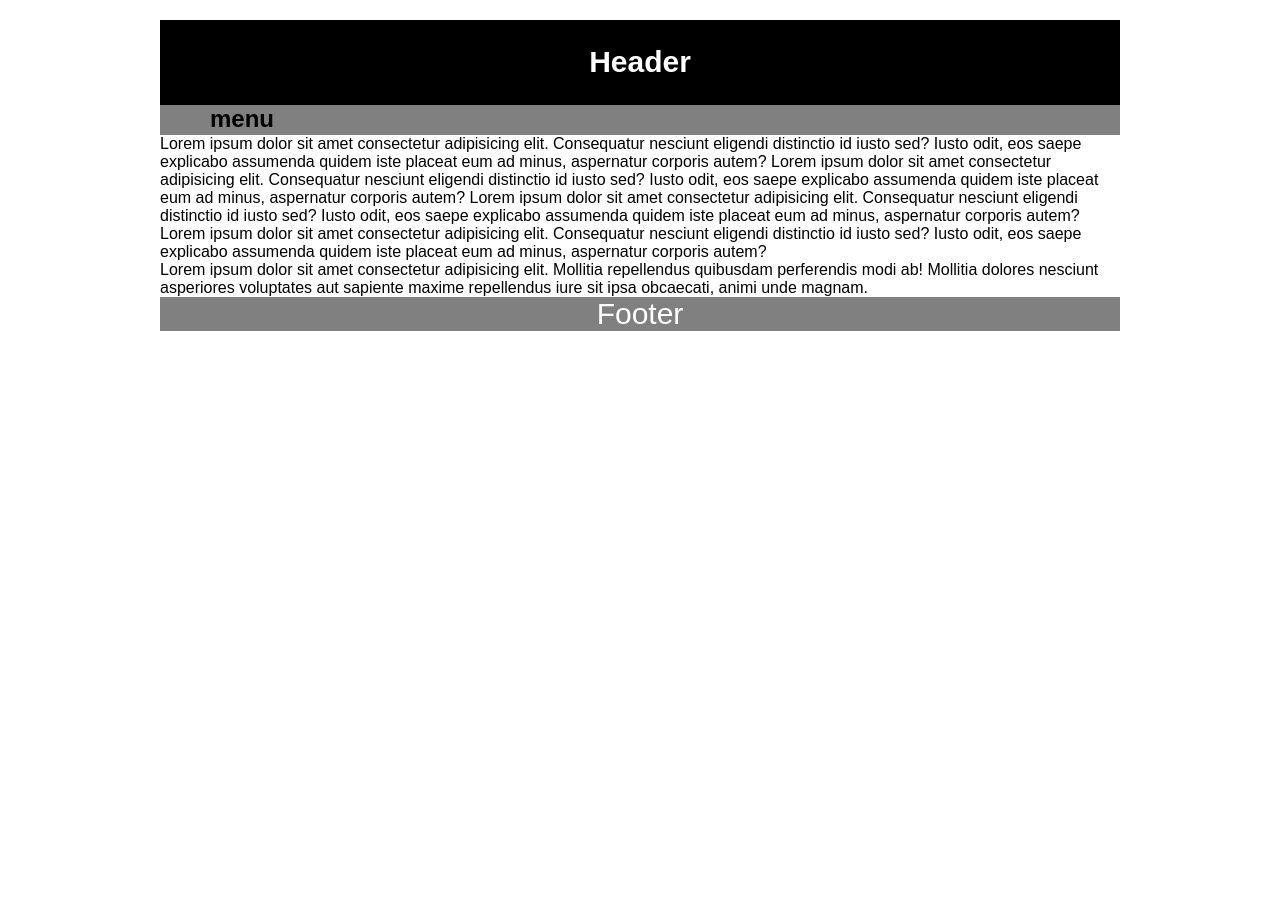
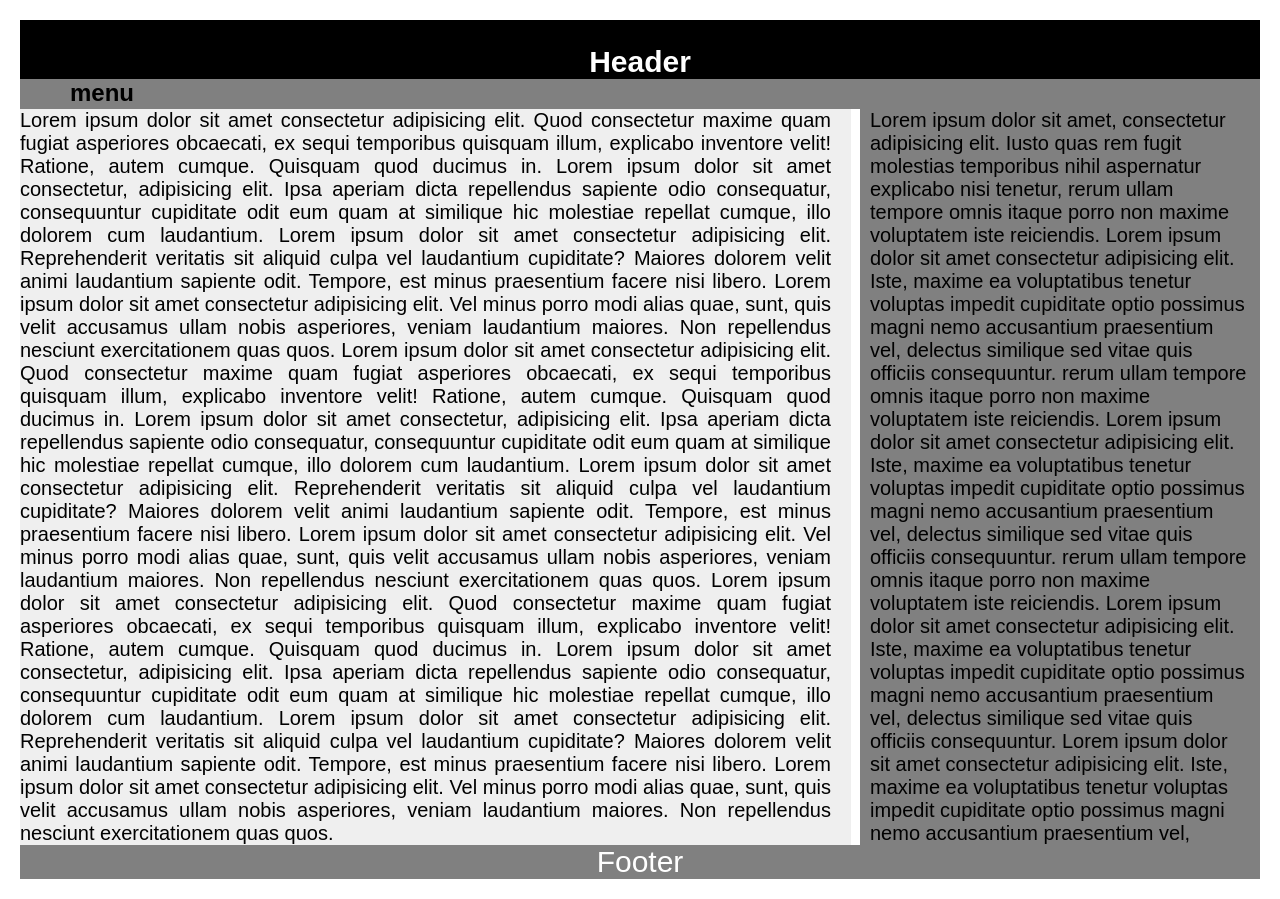
Before and after one commit to rakibul7016/Web-design-pactice, a plain HTML site: page index.html in a window 1280 px wide. Before the commit the page ends 800 px from the top, so only its background shows below. Drawn offline with Linux system fonts and the light colour scheme.

Commit message:
Description addes

```diff
--- a/index.html
+++ b/index.html
@@ -13,18 +13,32 @@
     <div class="menusection templet">
         <h2>menu</h2>
     </div>
-    <div class="containsection  templet">
-        <div class="maincontain templet">
-            <p>Lorem ipsum dolor sit amet consectetur adipisicing elit. Consequatur nesciunt eligendi distinctio id iusto sed? Iusto odit, eos saepe explicabo assumenda quidem iste placeat eum ad minus, aspernatur corporis autem?
-             Lorem ipsum dolor sit amet consectetur adipisicing elit. Consequatur nesciunt eligendi distinctio id iusto sed? Iusto odit, eos saepe explicabo assumenda quidem iste placeat eum ad minus, aspernatur corporis autem?
-             Lorem ipsum dolor sit amet consectetur adipisicing elit. Consequatur nesciunt eligendi distinctio id iusto sed? Iusto odit, eos saepe explicabo assumenda quidem iste placeat eum ad minus, aspernatur corporis autem?
-             Lorem ipsum dolor sit amet consectetur adipisicing elit. Consequatur nesciunt eligendi distinctio id iusto sed? Iusto odit, eos saepe explicabo assumenda quidem iste placeat eum ad minus, aspernatur corporis autem?
-            </p>
+    <div class="contain">
+        <div class="sidebar">
+            <p> Lorem ipsum dolor sit amet, consectetur adipisicing elit. Iusto quas rem fugit molestias temporibus nihil aspernatur explicabo nisi tenetur, rerum ullam tempore omnis itaque porro non maxime voluptatem iste reiciendis.
+            Lorem ipsum dolor sit amet consectetur adipisicing elit. Iste, maxime ea voluptatibus tenetur voluptas impedit cupiditate optio possimus magni nemo accusantium praesentium vel, delectus similique sed vitae quis officiis consequuntur.
+            rerum ullam tempore omnis itaque porro non maxime voluptatem iste reiciendis.
+            Lorem ipsum dolor sit amet consectetur adipisicing elit. Iste, maxime ea voluptatibus tenetur voluptas impedit cupiditate optio possimus magni nemo accusantium praesentium vel, delectus similique sed vitae quis officiis consequuntur.
+            rerum ullam tempore omnis itaque porro non maxime voluptatem iste reiciendis.
+            Lorem ipsum dolor sit amet consectetur adipisicing elit. Iste, maxime ea voluptatibus tenetur voluptas impedit cupiditate optio possimus magni nemo accusantium praesentium vel, delectus similique sed vitae quis officiis consequuntur.
+            Lorem ipsum dolor sit amet consectetur adipisicing elit. Iste, maxime ea voluptatibus tenetur voluptas impedit cupiditate optio possimus magni nemo accusantium praesentium vel,
 
-        </div>
-        <div class="sidebar templet">
-            <p>Lorem ipsum dolor sit amet consectetur adipisicing elit. Mollitia repellendus quibusdam perferendis modi ab! Mollitia dolores nesciunt asperiores voluptates aut sapiente maxime repellendus iure sit ipsa obcaecati, animi unde magnam.</p>
-        </div>
+            </p></div>
+        <div class="main-contain">
+            <p> Lorem ipsum dolor sit amet consectetur adipisicing elit. Quod consectetur maxime quam fugiat asperiores obcaecati, ex sequi temporibus quisquam illum, explicabo inventore velit! Ratione, autem cumque. Quisquam quod ducimus in.
+            Lorem ipsum dolor sit amet consectetur, adipisicing elit. Ipsa aperiam dicta repellendus sapiente odio consequatur, consequuntur cupiditate odit eum quam at similique hic molestiae repellat cumque, illo dolorem cum laudantium.
+            Lorem ipsum dolor sit amet consectetur adipisicing elit. Reprehenderit veritatis sit aliquid culpa vel laudantium cupiditate? Maiores dolorem velit animi laudantium sapiente odit. Tempore, est minus praesentium facere nisi libero.
+            Lorem ipsum dolor sit amet consectetur adipisicing elit. Vel minus porro modi alias quae, sunt, quis velit accusamus ullam nobis asperiores, veniam laudantium maiores. Non repellendus nesciunt exercitationem quas quos.
+            Lorem ipsum dolor sit amet consectetur adipisicing elit. Quod consectetur maxime quam fugiat asperiores obcaecati, ex sequi temporibus quisquam illum, explicabo inventore velit! Ratione, autem cumque. Quisquam quod ducimus in.
+            Lorem ipsum dolor sit amet consectetur, adipisicing elit. Ipsa aperiam dicta repellendus sapiente odio consequatur, consequuntur cupiditate odit eum quam at similique hic molestiae repellat cumque, illo dolorem cum laudantium.
+            Lorem ipsum dolor sit amet consectetur adipisicing elit. Reprehenderit veritatis sit aliquid culpa vel laudantium cupiditate? Maiores dolorem velit animi laudantium sapiente odit. Tempore, est minus praesentium facere nisi libero.
+            Lorem ipsum dolor sit amet consectetur adipisicing elit. Vel minus porro modi alias quae, sunt, quis velit accusamus ullam nobis asperiores, veniam laudantium maiores. Non repellendus nesciunt exercitationem quas quos.
+            Lorem ipsum dolor sit amet consectetur adipisicing elit. Quod consectetur maxime quam fugiat asperiores obcaecati, ex sequi temporibus quisquam illum, explicabo inventore velit! Ratione, autem cumque. Quisquam quod ducimus in.
+            Lorem ipsum dolor sit amet consectetur, adipisicing elit. Ipsa aperiam dicta repellendus sapiente odio consequatur, consequuntur cupiditate odit eum quam at similique hic molestiae repellat cumque, illo dolorem cum laudantium.
+            Lorem ipsum dolor sit amet consectetur adipisicing elit. Reprehenderit veritatis sit aliquid culpa vel laudantium cupiditate? Maiores dolorem velit animi laudantium sapiente odit. Tempore, est minus praesentium facere nisi libero.
+            Lorem ipsum dolor sit amet consectetur adipisicing elit. Vel minus porro modi alias quae, sunt, quis velit accusamus ullam nobis asperiores, veniam laudantium maiores. Non repellendus nesciunt exercitationem quas quos.
+            </p></div>
+
     </div>
     <div class="footersection templet">
        <p>Footer</p>
--- a/style.css
+++ b/style.css
@@ -9,12 +9,9 @@ body{
     line-height: normal;
 
 }
-.templet{
-    width: 960px;
-    margin: 0 auto;
-}
+
 .headersection{
-    height: 85px;
+    width: 100%;
     background: black;
     color: white;
 }
@@ -30,7 +27,29 @@ body{
 .menusection h2{
     padding-left: 50px;
 }
+.maincontain{
+    padding: 30px;
+    background: #efefef;
+    text-align: justify;
+    font-size: 20px;
+}
+.main-contain{
+    padding-right: 20px;
+    width: 811px;
+    background: #efefef;
+    text-align: justify;
+    font-size: 20px;
+}
+.sidebar{
+    float: right;
+    font-size: 20px;
+    width: 380px;
+    height: 100%;
+    padding-left: 10px;
+    padding-right: 10px;
+    background: gray;
 
+}
 .footersection{
     background: gray;
 }
```
